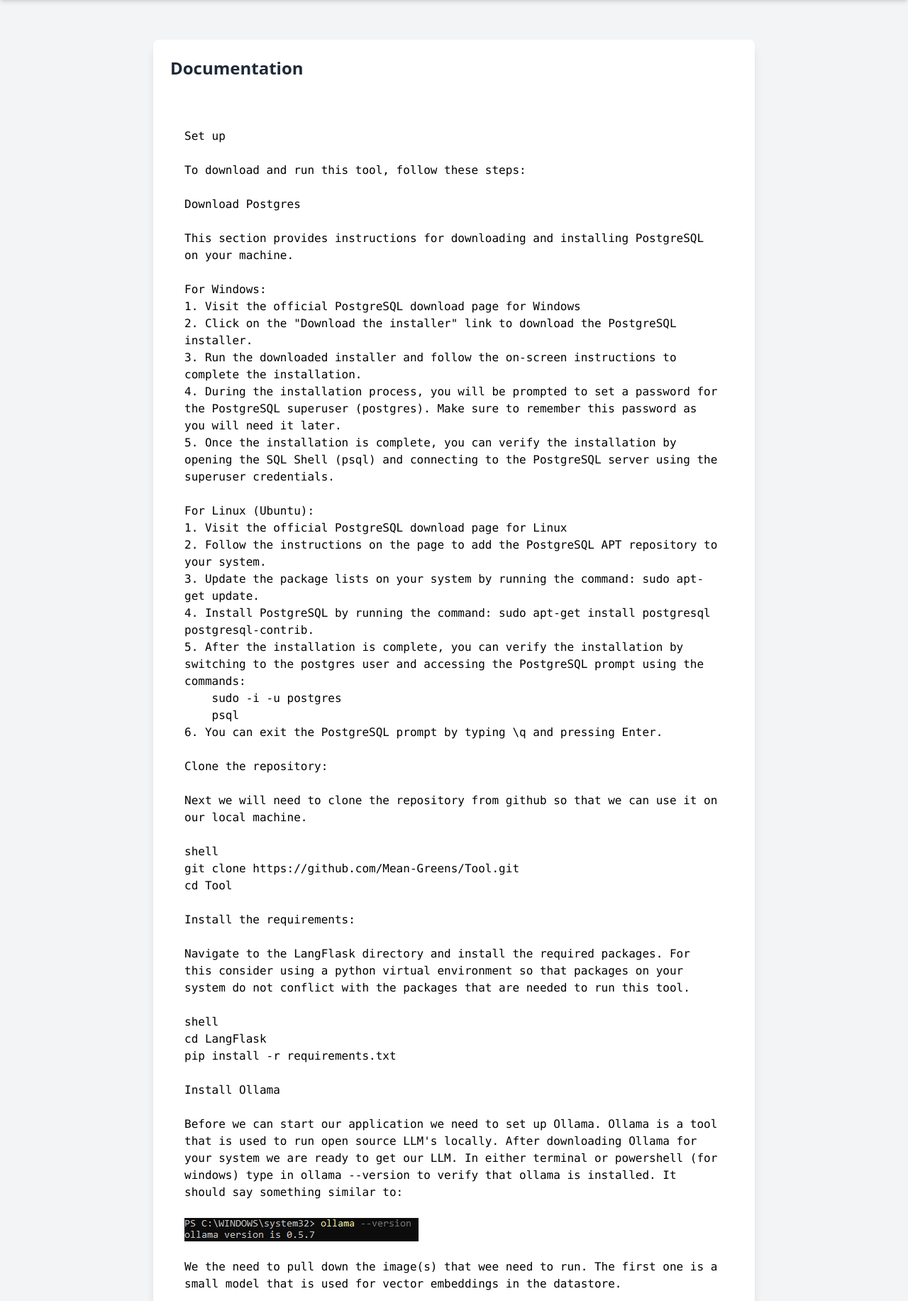
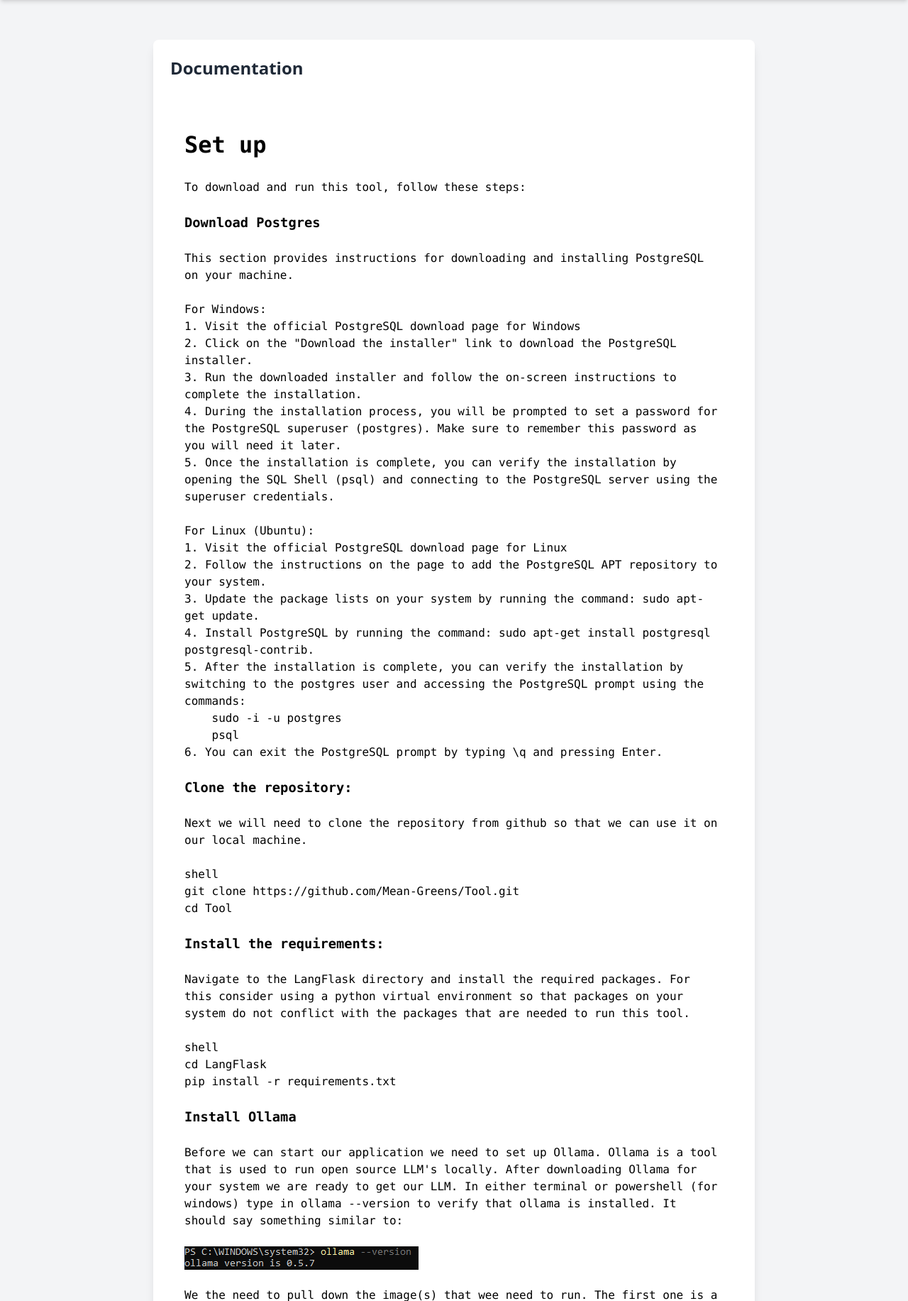
Before and after one commit to Mean-Greens/WeChat-OSINT-Tool, a Flask app: page /doc in a window 1280 px wide. Shown: the part 64-1897 px from the top of the page at 71% size. Run offline with Flask 3, Linux system fonts and the light colour scheme; some libraries are stand-ins or nearby versions.

Commit message:
Update (index-BK42u_aM.css) to render heading tags correctly

```diff
--- a/Front End/static/css/index-BK42u_aM.css
+++ b/Front End/static/css/index-BK42u_aM.css
@@ -58,7 +58,7 @@ html,:host{line-height:1.5;-webkit-text-size-adjust:100%;-moz-tab-size:4;-o-tab-
 body{margin:0;line-height:inherit}
 hr{height:0;color:inherit;border-top-width:1px}
 abbr:where([title]){-webkit-text-decoration:underline dotted;text-decoration:underline dotted}
-h1,h2,h3,h4,h5,h6{font-size:inherit;font-weight:inherit}
+/* h1,h2,h3,h4,h5,h6{font-size:inherit;font-weight:inherit} */
 a{color:inherit;text-decoration:inherit}
 b,strong{font-weight:bolder}
 code,kbd,samp,pre{font-family:ui-monospace,SFMono-Regular,Menlo,Monaco,Consolas,Liberation Mono,Courier New,monospace;font-feature-settings:normal;font-variation-settings:normal;font-size:1em}
```
